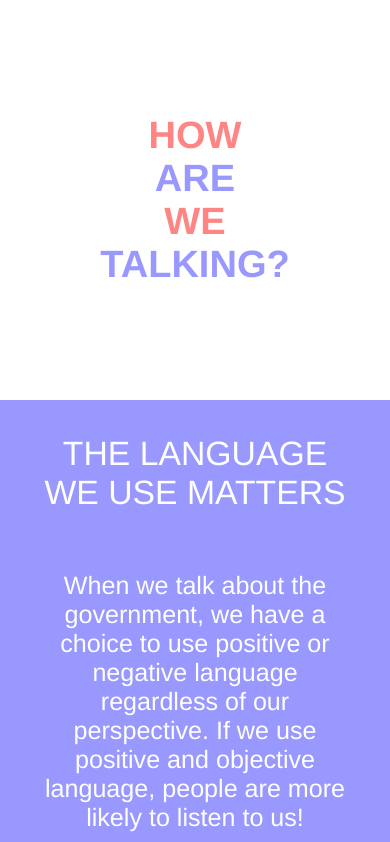
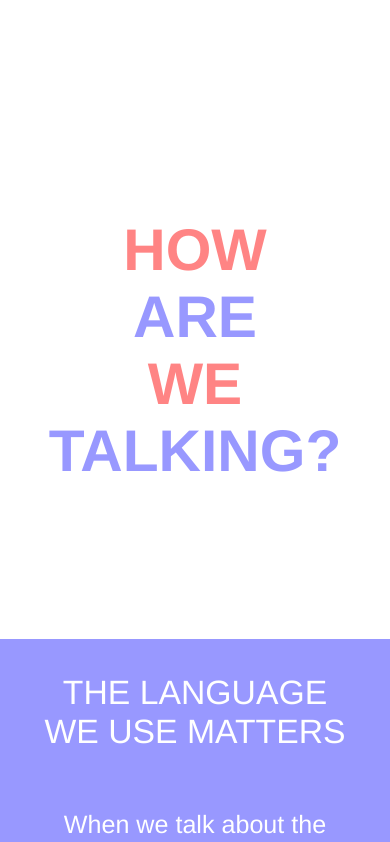
Before and after one commit to scaperoth/isOurGovernmentPopular, a Vue app: page / in a window 390 px wide. Shown: the top 842 px of the page. Built offline with nearby package versions, Linux system fonts and the light colour scheme; no server answers.

Commit message:
fixing spacing on header for mobile

```diff
--- a/src/components/PageHeader.vue
+++ b/src/components/PageHeader.vue
@@ -51,17 +51,23 @@ header {
 	width: 100%;
 }
 
+.primary {
+	display: flex;
+	flex-direction: column;
+	min-height: 600px;
+}
+
 .title {
 	display: flex;
 	flex-direction: column;
 	justify-content: center;
-	width: 80%;
+	width: 100%;
+	margin: 0 auto;
 	height: 100%;
-	margin: 0 auto;
-	font-size: calc((72/905) * 100vw + (1272/181) * 1px);
+	font-size: calc((120/905) * 100vw + (1272/181) * 1px);
 	color: #444;
 	text-transform: uppercase;
-	min-height: 400px;
+	min-height: 700px;
 }
 
 .animated-text {
@@ -149,6 +155,12 @@ header {
 		text-align: left;
 	}
 
+	.title {
+		width: 80%;
+		height: 100%;
+		font-size: calc((72/905) * 100vw + (1272/181) * 1px);
+	}
+
 	.secondary::after {
 		border-bottom-left-radius: 20%;
 		top: -10%;
```
